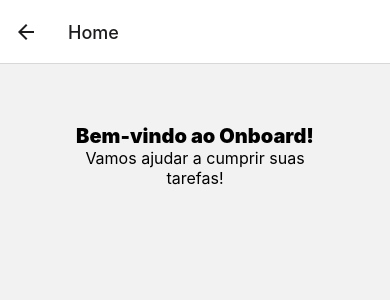
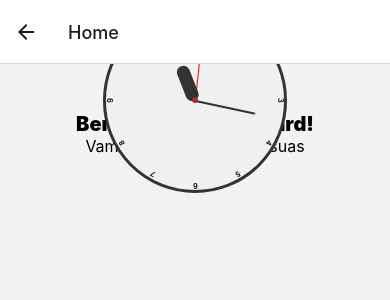
Before and after one commit to felipezaada/Agenda-React, a React Native app: screen /Home in a window 390 px wide. Shown: the top 300 px of the page. Built offline with nearby package versions, Linux system fonts and the light colour scheme.

Commit message:
correção de diversos erros

```diff
--- a/src/components/Botao.tsx
+++ b/src/components/Botao.tsx
@@ -12,20 +12,20 @@ const Botao = (props: {titulo : string}) => {
 
     return (
         <>
-        <View style={styles.Container1}>
-            <Text style={styles.Texto2}>Consiga coisas com TODs</Text>
+        <View style={styles.container1}>
+            <Text style={styles.texto2}>Consiga coisas com TODs</Text>
         </View>
 
-        <View style={styles.Container1}>
-            <Text style={styles.Texto1}>Lorem ipsum dolor sit amet consectetur adipisicing elit. Quibusdam nulla dolorum qui laborum ullam, na</Text>
+        <View style={styles.container1}>
+            <Text style={styles.texto1}>Lorem ipsum dolor sit amet consectetur adipisicing elit. Quibusdam nulla dolorum qui laborum ullam, na</Text>
         </View>
 
-        <View style={styles.Container}>
+        <View style={styles.container}>
         <TouchableOpacity
-            style={styles.Botao}
+            style={styles.botao}
             onPress={() => executar(navigation)}
         >
-        <Text style={styles.Texto}>{props.titulo}</Text>
+        <Text style={styles.texto}>{props.titulo}</Text>
         </TouchableOpacity>
         </View>
         </>
@@ -35,42 +35,51 @@ const Botao = (props: {titulo : string}) => {
 export default Botao;
 
 const styles = StyleSheet.create({
-    Botao: {
+
+    botao: {
       width: 360,
       height: 65,
       padding: 12,
       borderRadius: 10,
       borderColor: "#F381b2",
-        backgroundColor: "#F381b2"
+      backgroundColor: "#F381b2",
+      alignItems: 'center',
+      justifyContent: 'center',
     },
 
-    Container: {
-        padding: 10,
-        bottom: -390
+    texto: {
+      textAlign: 'center',
+      color: '#FFFFFF',
+      fontSize: 26,
     },
 
-    Container1: {
+    texto1: {
+      textAlign: 'center',
+      color: '#000000',
+      fontSize: 20,
       padding: 10,
-        bottom: -300
     },
 
-    Texto: {
-        textAlign: 'center',
-        color: '#FFFFFF',
-        fontSize: 26
-    },
-
-    Texto1: {
-        textAlign: 'center',
-        color: '#000000',
-        fontSize: 20
-    },
-
-    Texto2: {
+    texto2: {
       textAlign: 'center',
       fontSize: 30,
       fontWeight: '900',
-        color: '#000000'
+      color: '#000000',
+      padding: 10,
     },
 
+    container: {
+      padding: 10,
+      alignItems: 'center',
+      justifyContent: 'center',
+      bottom: -390,
+    },
+
+    container1: {
+      padding: 10,
+      alignItems: 'center',
+      justifyContent: 'center',
+      bottom: -300,
+
+    },
 });
--- a/src/components/BotaoL.tsx
+++ b/src/components/BotaoL.tsx
@@ -36,12 +36,12 @@ const BotaoL = (props: {titulo : string, dados: Tipo}) => {
     const navigation = useNavigation();
 
     return (
-        <View style={styles.Container}>
+        <View style={styles.container}>
         <TouchableOpacity
-            style={styles.Botao}
+            style={styles.botao}
             onPress={() => dadosPreenchidos(props.dados, navigation)}
         >
-        <Text style={styles.Texto}>{props.titulo}</Text>
+        <Text style={styles.texto}>{props.titulo}</Text>
         </TouchableOpacity>
         </View>
     )
@@ -50,25 +50,28 @@ const BotaoL = (props: {titulo : string, dados: Tipo}) => {
 export default BotaoL;
 
 const styles = StyleSheet.create({
-    Botao: {
+
+    botao: {
       width: 360,
       height: 65,
       padding: 12,
       borderRadius: 10,
       borderColor: "#F381b2",
-        backgroundColor: "#F381b2"
+      backgroundColor: "#F381b2",
+      alignItems: 'center',
+      justifyContent: 'center',
     },
 
-    Texto: {
+    texto: {
       textAlign: 'center',
       color: '#FFFFFF',
-        fontSize: 26
+      fontSize: 26,
     },
 
-    Container: {
+    container: {
       alignItems: 'center',
       justifyContent: 'center',
       padding: 10,
-    }
+    },
 
   });
--- a/src/components/BotaoPequeno.tsx
+++ b/src/components/BotaoPequeno.tsx
@@ -18,14 +18,14 @@ const BotaoPequeno = (props: { texto: string, texto2: string }) => {
     const valorProp = props.texto2;
 
     return (
-        <View style={styles.Container}>
-            <View style={styles.Row}>
-                <Text style={styles.Texto}>{props.texto}</Text>
+        <View style={styles.container}>
+            <View style={styles.row}>
+                <Text style={styles.texto}>{props.texto}</Text>
                 <TouchableOpacity
-                    style={styles.Botao}
+                    style={styles.botao}
                     onPress={() => executar(navigation, valorProp)}
                 >
-                    <Text style={styles.Texto2}>{props.texto2}</Text>
+                    <Text style={styles.texto2}>{props.texto2}</Text>
                 </TouchableOpacity>
             </View>
         </View>
@@ -34,26 +34,33 @@ const BotaoPequeno = (props: { texto: string, texto2: string }) => {
 
 export default BotaoPequeno;
 
+
 const styles = StyleSheet.create({
-    Container: {
+
+    container: {
       alignItems: 'center',
       justifyContent: 'center',
     },
-    Row: {
+
+    row: {
       flexDirection: 'row',
       alignItems: 'center',
     },
-    Botao: {
+
+    botao: {
       borderColor: 'transparent',
       backgroundColor: 'transparent',
     },
-    Texto: {
+
+    texto: {
       fontSize: 0.04 * screenWidth,
       color: "#000000",
     },
-    Texto2: {
+
+    texto2: {
       fontSize: 0.04 * screenWidth,
       color: "#f381b2",
       marginLeft: 0.01 * screenWidth,
     },
+
 });
--- a/src/components/BotaoR.tsx
+++ b/src/components/BotaoR.tsx
@@ -45,12 +45,12 @@ const BotaoR = (props: {titulo : string, dados: Tipo}) => {
     const navigation = useNavigation();
 
     return (
-        <View style={styles.Container}>
+        <View style={styles.container}>
         <TouchableOpacity
-            style={styles.Botao}
+            style={styles.botao}
             onPress={() => dadosPreenchidos(props.dados, navigation)}
          >
-        <Text style={styles.Texto}>{props.titulo}</Text>
+        <Text style={styles.texto}>{props.titulo}</Text>
         </TouchableOpacity>
         </View>
     )
@@ -58,26 +58,29 @@ const BotaoR = (props: {titulo : string, dados: Tipo}) => {
 
 export default BotaoR;
 
+
 const styles = StyleSheet.create({
-    Botao: {
+
+    botao: {
       width: 360,
       height: 65,
       padding: 12,
       borderRadius: 10,
       borderColor: "#F381b2",
-        backgroundColor: "#F381b2"
+      backgroundColor: "#F381b2",
+      alignItems: "center",
+      justifyContent: "center",
     },
 
-    Texto: {
-        textAlign: 'center',
-        color: '#FFFFFF',
-        fontSize: 26
+    texto: {
+      color: "#FFFFFF",
+      fontSize: 26,
     },
 
-    Container: {
-        alignItems: 'center',
-        justifyContent: 'center',
+    container: {
+      alignItems: "center",
+      justifyContent: "center",
       padding: 10,
-    }
+    },
 
 });
--- /dev/null
+++ b/src/components/Clock.tsx
@@ -0,0 +1,202 @@
+import React, { useState, useEffect } from 'react';
+import { View, Text, StyleSheet, Dimensions } from 'react-native';
+
+
+interface ClockProps {
+  x?: number;
+  y?: number;
+}
+
+const defaultProps: ClockProps = {
+  x: 0,
+  y: 0,
+};
+
+
+const Clock: React.FC<ClockProps> = (props) => {
+
+  const [time, setTime] = useState({ hours: 0, minutes: 0, seconds: 0 });
+  // altura e largura
+  const {height, width} = Dimensions.get('window');
+
+
+  useEffect(() => {
+    const timer = setInterval(() => {
+      const date = new Date();
+      setTime({
+        hours: date.getHours(),
+        minutes: date.getMinutes(),
+        seconds: date.getSeconds(),
+      });
+    }, 1000);
+    return () => clearInterval(timer);
+  }, []);
+
+  const { hours, minutes, seconds } = time;
+  const coeficienteClockSize = 400;
+  const clockSize = (width/height)*coeficienteClockSize;
+
+
+  const styles = StyleSheet.create({
+    container: {
+      minHeight: '100%',
+      display: 'flex',
+      alignItems: 'center',
+      justifyContent: 'center',
+      flexDirection: 'column',
+      bottom: props.y,
+      left: props.x
+    },
+
+    clock: {
+      minWidth: clockSize,
+      minHeight: clockSize,
+      borderRadius: clockSize/2 ,
+      position: 'relative',
+      alignItems: 'center',
+      justifyContent: 'center',
+      backgroundColor: '#f0f0f0',
+      borderWidth: clockSize/60,
+      borderColor: '#333',
+      borderStyle: 'solid'
+
+    },
+
+    number: {
+      fontSize: clockSize/25,
+      fontWeight: '600',
+      position: 'absolute',
+      width: '100%',
+      height: '100%',
+      textAlign: 'center',
+      color: '#000000'
+    },
+    number1: {
+      transform: [
+        { rotate: '30deg' }
+      ]
+    },
+    number2: {
+      transform: [
+        { rotate: '60deg' }
+      ]
+    },
+    number3: {
+      transform: [
+        { rotate: '90deg' }
+      ]
+    },
+    number4: {
+      transform: [
+        { rotate: '120deg' }
+      ]
+    },
+    number5: {
+      transform: [
+        { rotate: '150deg' }
+      ]
+    },
+    number6: {
+      transform: [
+        { rotate: '180deg' }
+      ]
+    },
+    number7: {
+      transform: [
+        { rotate: '210deg' }
+      ]
+    },
+    number8: {
+      transform: [
+        { rotate: '240deg' }
+      ]
+    },
+    number9: {
+      transform: [
+        { rotate: '270deg' }
+      ]
+    },
+    number10: {
+      transform: [
+        { rotate: '300deg' }
+      ]
+    },
+    number11: {
+      transform: [
+        { rotate: '330deg' }
+      ]
+    },
+    number12: {
+      transform: [
+        { rotate: '360deg' }
+      ]
+    },
+      center: {
+      width: clockSize/30,
+      height: clockSize/30,
+      borderRadius: clockSize,
+      backgroundColor:'#a52a2a',
+      position:'absolute',
+
+      zIndex: 2
+    },
+    secondHand: {
+      width:clockSize/200,
+      height: clockSize/2.5,
+      backgroundColor: '#FF0000',
+      borderRadius: clockSize,
+      transformOrigin: `50% 100%`,
+      transform: `translate(0px, -${clockSize/5}px) rotate(${seconds*6}deg)`,
+      position: 'absolute',
+    },
+    minuteHand: {
+      width:clockSize/100,
+      height: clockSize/3,
+      backgroundColor: '#333333',
+      borderRadius: clockSize,
+      transformOrigin: `50% 100%`,
+      transform: `translate(0px, -${clockSize/6}px) rotate(${minutes*6}deg)`,
+      position: 'absolute'
+    },
+    hourHand: {
+      width:clockSize/(clockSize/(coeficienteClockSize/30)),
+      height: clockSize/5,
+      backgroundColor: '#333333',
+      borderRadius: clockSize,
+      transformOrigin: `50% 100%`,
+      transform: `translate(0px, -${clockSize/10}px) rotate(${minutes * 0.5 + (hours * 30)}deg)`,
+      position: 'absolute'
+    },
+
+  });
+
+  return (
+    <View style={styles.container}>
+      <View style={styles.clock}>
+        <View style={styles.number}>
+          <Text style={[styles.number, styles.number1]}>1</Text>
+          <Text style={[styles.number, styles.number2]}>2</Text>
+          <Text style={[styles.number, styles.number3]}>3</Text>
+          <Text style={[styles.number, styles.number4]}>4</Text>
+          <Text style={[styles.number, styles.number5]}>5</Text>
+          <Text style={[styles.number, styles.number6]}>6</Text>
+          <Text style={[styles.number, styles.number7]}>7</Text>
+          <Text style={[styles.number, styles.number8]}>8</Text>
+          <Text style={[styles.number, styles.number9]}>9</Text>
+          <Text style={[styles.number, styles.number10]}>10</Text>
+          <Text style={[styles.number, styles.number11]}>11</Text>
+          <Text style={[styles.number, styles.number12]}>12</Text>
+        </View>
+
+        <View style={[styles.center]} />
+
+          <View style={[ styles.secondHand]} />
+          <View style={[ styles.minuteHand]} />
+          <View style={[ styles.hourHand]} />
+      </View>
+    </View>
+  );
+
+}
+
+export default Clock;
--- a/src/components/Mensagem.tsx
+++ b/src/components/Mensagem.tsx
@@ -1,34 +1,34 @@
-import React, { Component } from "react";
-import {View, Text, StyleSheet} from 'react-native';
+import React from "react";
+import { View, Text, StyleSheet } from "react-native";
 
 const Mensagem = () => {
-    return (
-        <View style={styles.Container}>
-            <Text style={styles.Texto}>Bem-vindo ao Onboard!</Text>
-            <Text style={styles.Texto1}>Vamos ajudar a cumprir
-                suas tarefas!</Text>
-        </View>
-    )
+  return (
+    <View style={styles.container}>
+      <Text style={styles.texto}>Bem-vindo ao Onboard!</Text>
+      <Text style={styles.texto1}>Vamos ajudar a cumprir suas tarefas!</Text>
+    </View>
+  );
 };
 
 export default Mensagem;
 
 const styles = StyleSheet.create({
 
-    Texto: {
-        textAlign: 'center',
-        fontSize: 20,
-        fontWeight: '900',
-        color: '#000000'
-    },
+  container: {
+    padding: 60,
+  },
 
-    Texto1: {
-        textAlign: 'center',
-        color: '#000000',
-        fontSize: 16
-    },
-    Container: {
-        padding: 60,
-    }
+  texto: {
+    textAlign: "center",
+    fontSize: 20,
+    fontWeight: "900",
+    color: "#000000",
+  },
+
+  texto1: {
+    textAlign: "center",
+    color: "#000000",
+    fontSize: 16,
+  },
 
 });
--- a/src/pages/home/Inicio.tsx
+++ b/src/pages/home/Inicio.tsx
@@ -3,11 +3,12 @@ import { Dimensions, StyleSheet, View } from "react-native";
 import Botao from "../../components/Botao";
 
 const screenWidth = Dimensions.get('window').width;
+const screenHeight = Dimensions.get('window').height;
 
 const Inicio = () => {
 
     return (
-        <View style={styles.Container}>
+        <View style={styles.container}>
             <Botao titulo="Começar"></Botao>
         </View>
     );
@@ -17,8 +18,8 @@ export default Inicio;
 
 const styles = StyleSheet.create({
 
-    Container: {
-        bottom: screenWidth * 0.5,
+    container: {
+        bottom: screenHeight * 0.3,
         padding: 80,
         alignItems: 'center',
         justifyContent: 'center'
--- a/src/pages/homepage/HomePage.tsx
+++ b/src/pages/homepage/HomePage.tsx
@@ -1,12 +1,14 @@
 import React, { Component } from "react";
 import { StyleSheet, View } from "react-native";
 import Mensagem from "../../components/Mensagem";
+import Clock from "../../components/Clock";
 
 const HomePage = () => {
 
     return (
-        <View style={styles.Container}>
+        <View style={styles.container}>
             <Mensagem></Mensagem>
+            <Clock x={0} y={320}></Clock>
         </View>
     );
 };
@@ -15,7 +17,8 @@ export default HomePage;
 
 const styles = StyleSheet.create({
 
-    Container: {
+    container: {
+        bottom: -80,
         alignItems: 'center',
         justifyContent: 'center'
     }
--- a/src/pages/login/InputLogin.tsx
+++ b/src/pages/login/InputLogin.tsx
@@ -8,8 +8,8 @@ const screenHeight = Dimensions.get('window').height;
 
 const InputLogin = () => {
 
-    const[email, setEmail] = useState('')
-    const[senha, setSenha] = useState('')
+    const [email, setEmail] = useState('')
+    const [senha, setSenha] = useState('')
 
     const dados = {
         email,
@@ -17,46 +17,49 @@ const InputLogin = () => {
     }
 
     return (
+
         <ScrollView
-            contentContainerStyle={styles.ScrollContainer}
+            contentContainerStyle={styles.scrollContainer}
             persistentScrollbar={false}>
 
-            <View style={styles.Container}>
+            <View style={styles.container}>
 
-                <Text style={styles.TextoBemVindo}>Bem-vindo de novo</Text>
+                <Text style={styles.textoBemVindo}>Bem-vindo de novo</Text>
                 <Image
-                source={require('../../assets/hello.png')}
-                style={styles.Imagem}
+                    source={require('../../assets/hello.png')}
+                    style={styles.imagem}
                 />
 
-                <Text style={styles.Texto}>Digite seu email</Text>
+                <Text style={styles.texto}>Digite seu email</Text>
                 <TextInput
-                    style={styles.Box}
+                    style={styles.box}
                     placeholder="Email"
                     placeholderTextColor={'#a9a9a9'}
                     value={email}
                     onChangeText={setEmail}
 
                 />
-                <Text style={styles.Texto}>Digite sua senha</Text>
+                <Text style={styles.texto}>Digite sua senha</Text>
                 <TextInput
-                    style={styles.Box}
+                    style={styles.box}
                     placeholder="Senha"
                     placeholderTextColor={'#a9a9a9'}
                     secureTextEntry={true}
                     value={senha}
                     onChangeText={setSenha}
                 />
+
             </View>
 
             <View style={{ height: screenWidth * 0.2 }} />
 
-            <View style={styles.ContainerBotao}>
+            <View style={styles.containerBotao}>
                 <BotaoL titulo="Entrar" dados={dados}></BotaoL>
-                <BotaoPequeno texto="Não possui uma conta?" texto2={"Sign-Up"}/>
+                <BotaoPequeno texto="Não possui uma conta?" texto2={"Sign-Up"} />
             </View>
 
         </ScrollView>
+
     );
 };
 
@@ -64,10 +67,11 @@ export default InputLogin;
 
 const styles = StyleSheet.create({
 
-    ScrollContainer: {
+    scrollContainer: {
         flexGrow: 1,
     },
-    Box: {
+
+    box: {
         width: screenWidth * 0.85,
         height: screenHeight * 0.067,
         margin: 10,
@@ -78,34 +82,35 @@ const styles = StyleSheet.create({
         fontSize: screenWidth * 0.042,
         color: '#000000'
     },
-    Texto: {
-        right: screenHeight * 0.115,
+
+    texto: {
+        right: screenWidth * 0.22,
         fontSize: screenWidth * 0.05,
         color: '#000000'
     },
 
-    Imagem: {
+    imagem: {
         margin: 10,
         width: screenWidth * 0.37,
         height: screenHeight * 0.19
     },
 
-    TextoBemVindo: {
-        bottom: screenWidth * 0.02,
+    textoBemVindo: {
+        bottom: screenHeight * 0.01,
         fontSize: screenWidth * 0.05,
         fontWeight: '900',
-        color: '#000000',
+        color: '#000000'
     },
 
-    Container: {
+    container: {
         flex: 1,
-        bottom: screenWidth * -0.05,
+        bottom: screenHeight * -0.04,
         alignItems: 'center',
         justifyContent: 'center'
     },
 
-    ContainerBotao: {
-        bottom: screenWidth * 0.04,
+    containerBotao: {
+        bottom: screenHeight * 0.03,
         alignItems: 'center',
         justifyContent: 'center'
     },
--- a/src/pages/registro/InputRegistro.tsx
+++ b/src/pages/registro/InputRegistro.tsx
@@ -9,10 +9,10 @@ const screenHeight = Dimensions.get('window').height;
 
 const InputRegistro = () => {
 
-    const[nome, setNome] = useState('')
-    const[email, setEmail] = useState('')
-    const[senha, setSenha] = useState('')
-    const[senha2, setSenha2] = useState('')
+    const [nome, setNome] = useState('')
+    const [email, setEmail] = useState('')
+    const [senha, setSenha] = useState('')
+    const [senha2, setSenha2] = useState('')
 
     const dados = {
         nome,
@@ -22,64 +22,62 @@ const InputRegistro = () => {
     }
 
     return (
-        <>
 
         <ScrollView
-            style={styles.Container}
+            contentContainerStyle={styles.scrollContainer}
             persistentScrollbar={false}
         >
 
-        <View style={styles.ContainerMensagem}>
-            <Mensagem></Mensagem>
-        </View>
+            <View style={styles.container}>
 
-            <Text style={styles.Texto}>Digite seu nome completo</Text>
+                <Mensagem />
+
+                <Text style={styles.texto}>Digite seu nome completo</Text>
                 <TextInput
-                style={styles.Box}
+                    style={styles.box}
                     placeholder="Nome"
                     placeholderTextColor={'#a9a9a9'}
                     value={nome}
                     onChangeText={setNome}
                 />
 
-            <Text style={styles.Texto}>Digite seu email</Text>
+                <Text style={styles.texto}>Digite seu email</Text>
                 <TextInput
-                style={styles.Box}
+                    style={styles.box}
                     placeholder="Email"
                     placeholderTextColor={'#a9a9a9'}
                     value={email}
                     onChangeText={setEmail}
                 />
 
-            <Text style={styles.Texto}>Digite sua senha</Text>
+                <Text style={styles.texto}>Digite sua senha</Text>
                 <TextInput
-                style={styles.Box}
+                    style={styles.box}
                     placeholder="Senha"
                     placeholderTextColor={'#a9a9a9'}
                     value={senha}
                     onChangeText={setSenha}
                 />
 
-            <Text style={styles.Texto}>Confirme sua senha</Text>
+                <Text style={styles.texto}>Confirme sua senha</Text>
                 <TextInput
-                style={styles.Box}
+                    style={styles.box}
                     placeholder="Confirmar senha"
                     placeholderTextColor={'#a9a9a9'}
                     value={senha2}
                     onChangeText={setSenha2}
                 />
 
+            </View>
 
             <View style={{ height: screenWidth * 0.08 }} />
 
-        <View style={styles.ContainerBotao}>
+            <View style={styles.containerBotao}>
                 <BotaoR titulo={"Registrar"} dados={dados}></BotaoR>
-            <BotaoPequeno texto="Já possui uma conta?" texto2="Sign-in"/>
+                <BotaoPequeno texto="Já possui uma conta?" texto2="Sign-in" />
             </View>
 
         </ScrollView>
-
-        </>
 
     );
 };
@@ -87,8 +85,13 @@ const InputRegistro = () => {
 export default InputRegistro;
 
 const styles = StyleSheet.create({
-    Box: {
-        bottom: screenWidth * 0.07,
+
+    scrollContainer: {
+        flexGrow: 1
+    },
+
+    box: {
+        bottom: screenHeight * 0.035,
         width: screenWidth * 0.85,
         height: screenHeight * 0.067,
         margin: 7,
@@ -100,26 +103,23 @@ const styles = StyleSheet.create({
         alignSelf: 'center',
         color: '#000000'
     },
-    Texto: {
+
+    texto: {
         fontSize: screenWidth * 0.05,
-        bottom: screenWidth * 0.06,
-        right: screenHeight * -0.041,
-        color: '#000000',
+        bottom: screenHeight * 0.035,
+        right: screenWidth * -0.08,
+        color: '#000000'
     },
 
-    Container: {
+    container: {
         flex: 1,
-        bottom: screenWidth * 0.04,
+        bottom: screenHeight * 0.02,
     },
 
-    ContainerMensagem: {
+    containerBotao: {
+        bottom: screenHeight * 0.03,
         alignItems: 'center',
         justifyContent: 'center'
     },
 
-    ContainerBotao: {
-        alignItems: 'center',
-        justifyContent: 'center',
-    },
-
 });
```
Lines whose indentation alone changed are shown as unchanged.
